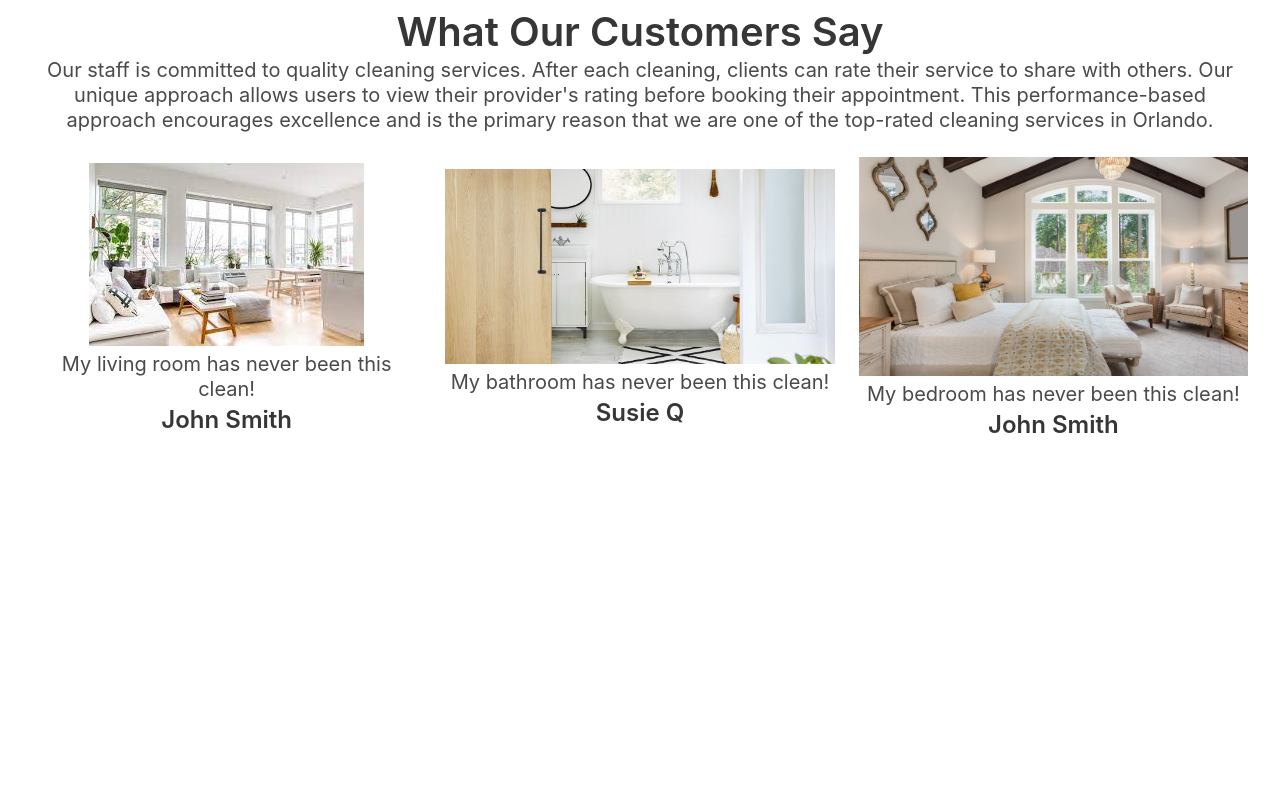
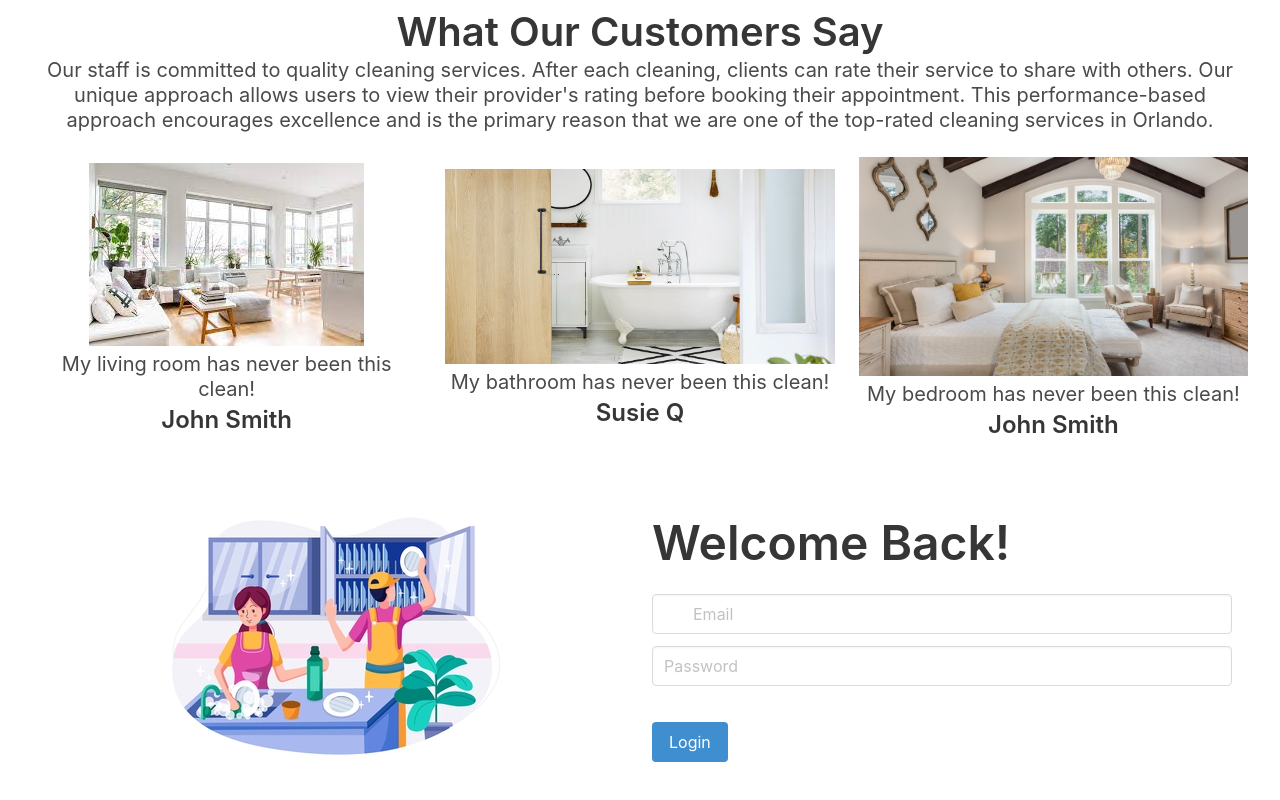
Before and after one commit to alexisn84/squeaky-clean, a React (Create React App) app in the folder client/: page /login in a window 1280 px wide. Shown: the part 1310-2110 px from the top of the page. Before the commit the page ends 1760 px from the top, so only its background shows below. Built offline with nearby package versions, Linux system fonts and the light colour scheme.

Commit message:
login form rendering

```diff
--- a/client/src/App.js
+++ b/client/src/App.js
@@ -13,6 +13,7 @@ import { setContext } from '@apollo/client/link/context';
 
 //import pages
 import Home from './pages/Home';
+import Login from './pages/Login';
 //import Rating from './components/Rating';
 //import UserDashboard from './pages/UserDashboard';
 
@@ -43,6 +44,9 @@ function App() {
               <div>
                 <Home/>
               </div>
+              <div>
+                <Login/>
+              </div>
             </Router>
         </ApolloProvider>
     );
--- a/client/src/pages/Login.js
+++ b/client/src/pages/Login.js
@@ -3,6 +3,8 @@ import { useMutation } from '@apollo/client';
 import { LOGIN_USER } from '../utils/mutations';
 
 import Auth from '../utils/auth';
+
+import LoginImage from '../assets/login/login.webp';
 
 const Login = (props) => {
     const [formState, setFormState] = useState({ email: '', password: '' });
@@ -40,7 +42,46 @@ const Login = (props) => {
   };
 
     return (
-        <main></main>
+        <main>
+          <div id='login' className='section'>
+            <div className='columns is-vcentered'>
+              <div className='column is-half has-text-centered'>
+                <figure className="image is-5x4 is-inline-block">
+                  <img src={LoginImage} alt="cleaning the kitchen"/>
+                </figure>
+              </div>
+              <div className='column is-half'>
+                <div className='title is-1'>Welcome Back!</div>
+                <div className='form'>
+                <form onSubmit={handleFormSubmit}>
+                  <div className="field">
+                    <p className="control has-icons-left has-icons-right">
+                    <input className="input" type="email" placeholder="Email"/>
+                      <span className="icon is-small is-left">
+                        <i className="fas fa-envelope"></i>
+                      </span>
+                    </p>
+                  </div>
+                  <div className="field">
+                    <p clasName="control has-icons-left">
+                    <input className="input" type="password" placeholder="Password"/>
+                      <span className="icon is-small is-left">
+                      </span>
+                    </p>
+                  </div>
+                  <div className="field">
+                    <p className="control">
+                      <button className="button is-info">
+                      Login
+                      </button>
+                    </p>
+                  </div>
+                </form>
+                </div>
+              </div>
+            </div>
+          </div>
+        </main>
     );
 };
 
```
Also changed, not shown: client/src/assets/login/login.webp (added).
